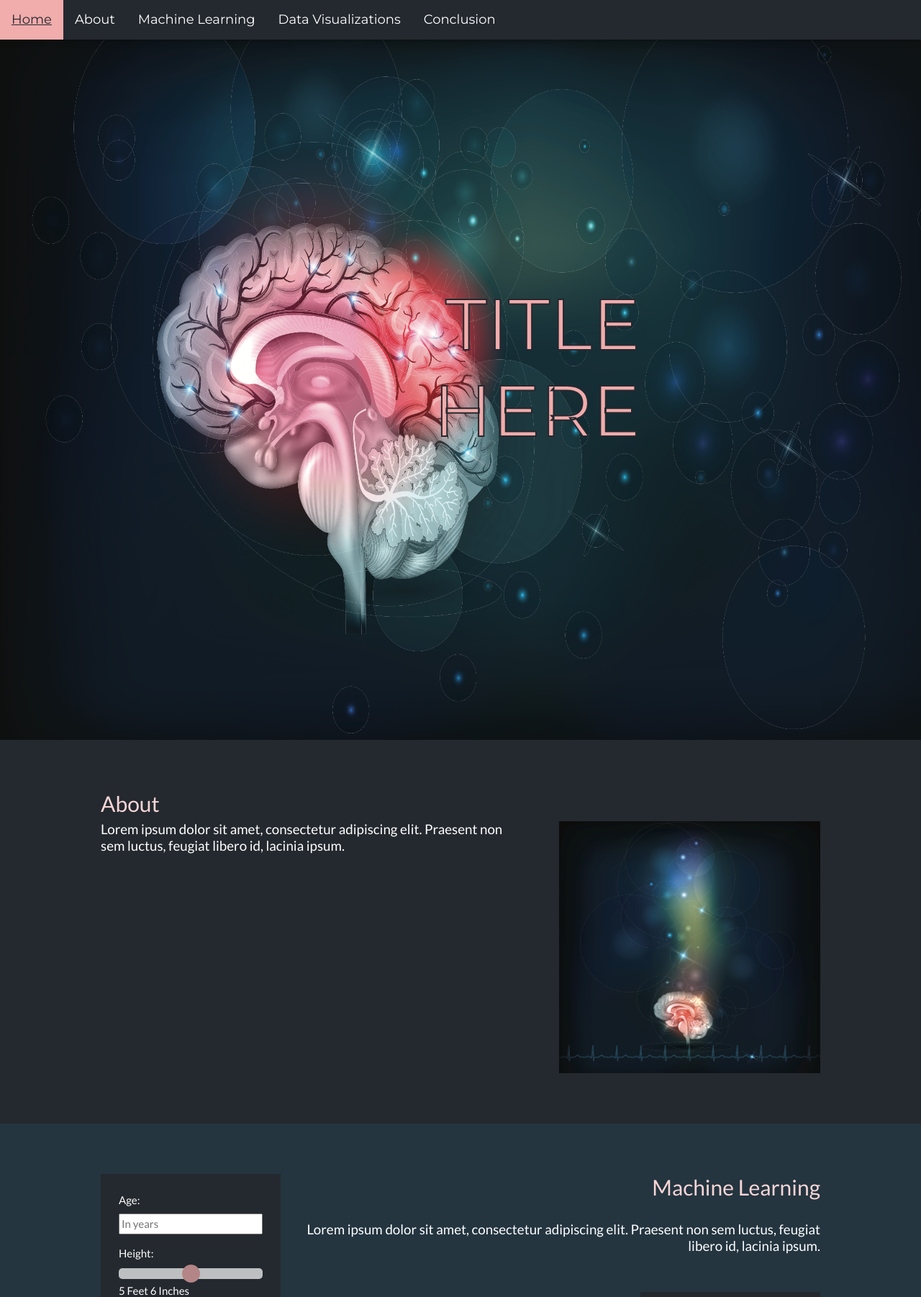
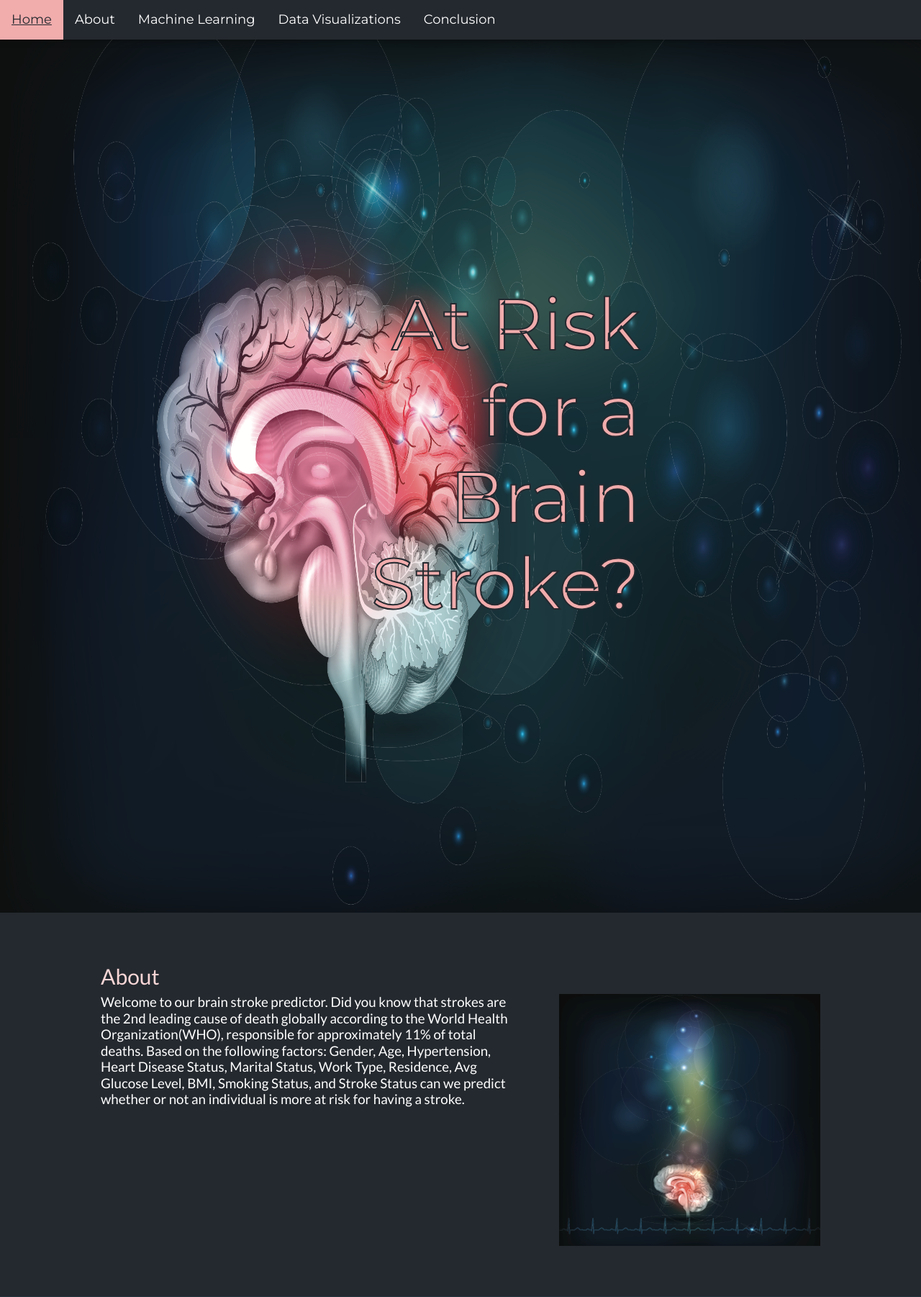
Before and after one commit to AimeeJLewis/Final_Group_Project, a Django app: template flask/templates/index.html in a window 1280 px wide. Shown: the top 1802 px of the page at 72% size. Run offline with Django 3.2, Linux system fonts and the light colour scheme; the template is opened without the code that fills it, so the values that code supplies are empty; some libraries are stand-ins or nearby versions.

Commit message:
updating requirement

```diff
--- a/flask/templates/index.html
+++ b/flask/templates/index.html
@@ -37,7 +37,7 @@ integrity="sha384-50oBUHEmvpQ+1lW4y57PTFmhCaXp0ML5d60M1M7uH2+nqUivzIebhndOJK28an
 
 <!-- Header -->
 <header id="home" style="padding: 390px; background-image: url(../static/images/background_brain.png); background-size: 100% 100%;">
-  <h1 style="font-size: 100px" align="right">TITLE HERE</h1>
+  <h1 style="font-size: 100px" align="right">At Risk for a Brain Stroke?</h1>
 </header>
 
 <!-- First Grid -->
@@ -50,10 +50,7 @@ integrity="sha384-50oBUHEmvpQ+1lW4y57PTFmhCaXp0ML5d60M1M7uH2+nqUivzIebhndOJK28an
 
                 <!-- Edit this text with a brief intoduction / brand statement etc. -->
                 <h5 style="color: #ffff">
-                    Lorem ipsum dolor sit amet, consectetur adipiscing elit. Praesent non sem luctus,
-                    feugiat
-                    libero id,
-                    lacinia ipsum.
+                  Welcome to our brain stroke predictor.  Did you know that strokes are the 2nd leading cause of death globally according to the World Health Organization(WHO), responsible for approximately 11% of total deaths. Based on the following factors: Gender, Age, Hypertension, Heart Disease Status, Marital Status, Work Type, Residence, Avg Glucose Level, BMI, Smoking Status, and Stroke Status can we predict whether or not an individual is more at risk for having a stroke.
                 </h5>
             </div>
             <div align="right" class="col-md-5">
@@ -148,10 +145,12 @@ integrity="sha384-50oBUHEmvpQ+1lW4y57PTFmhCaXp0ML5d60M1M7uH2+nqUivzIebhndOJK28an
         <h2 style="color: #f8d6d6">Machine Learning</h2><br>
             <!-- Edit this text with a brief intoduction / brand statement etc. -->
             <h5 style="color: #ffff">
-                Lorem ipsum dolor sit amet, consectetur adipiscing elit. Praesent non sem luctus,
-                feugiat
-                libero id,
-                lacinia ipsum.
+              X-Variables = Gender, Age, Hypertension, Heart Disease, Ever Married, Residence Type, Avg. Glucose Level, BMI, Work Type, Smoking Status
+              Y-Variable = Stroke
+
+              Data was resampled so number of stroke occurrences = number of non-stroke occurrences. Then the data was then split and trained.
+
+              Using a Random Forest Classifier as our machine learning model the data was then fitted for the model in order to predict stroke outcomes.
             </h5><br><br>
         <ul class="predict">
             <h5 style="color: #ffff">
```
Also changed, not shown: requirements.txt (+16 -304 lines).
